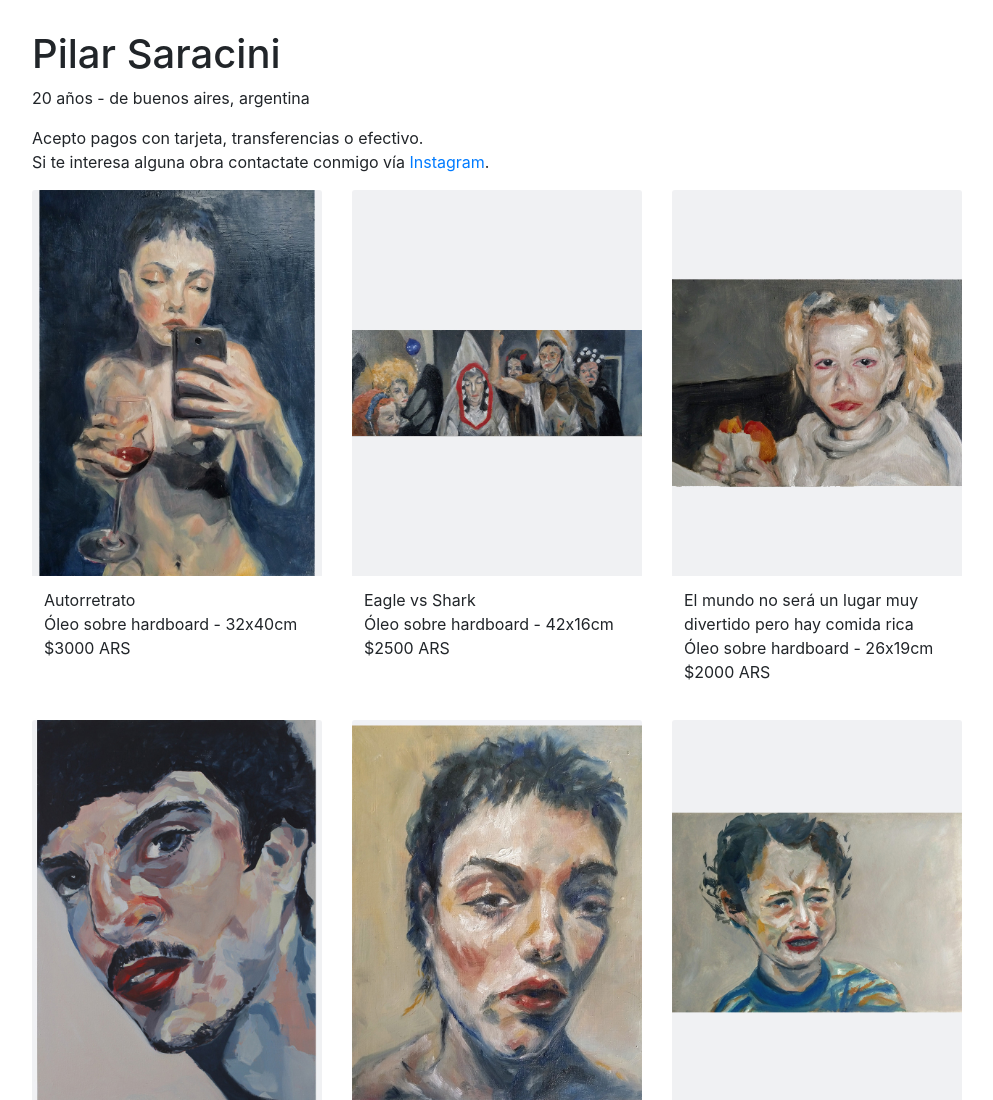
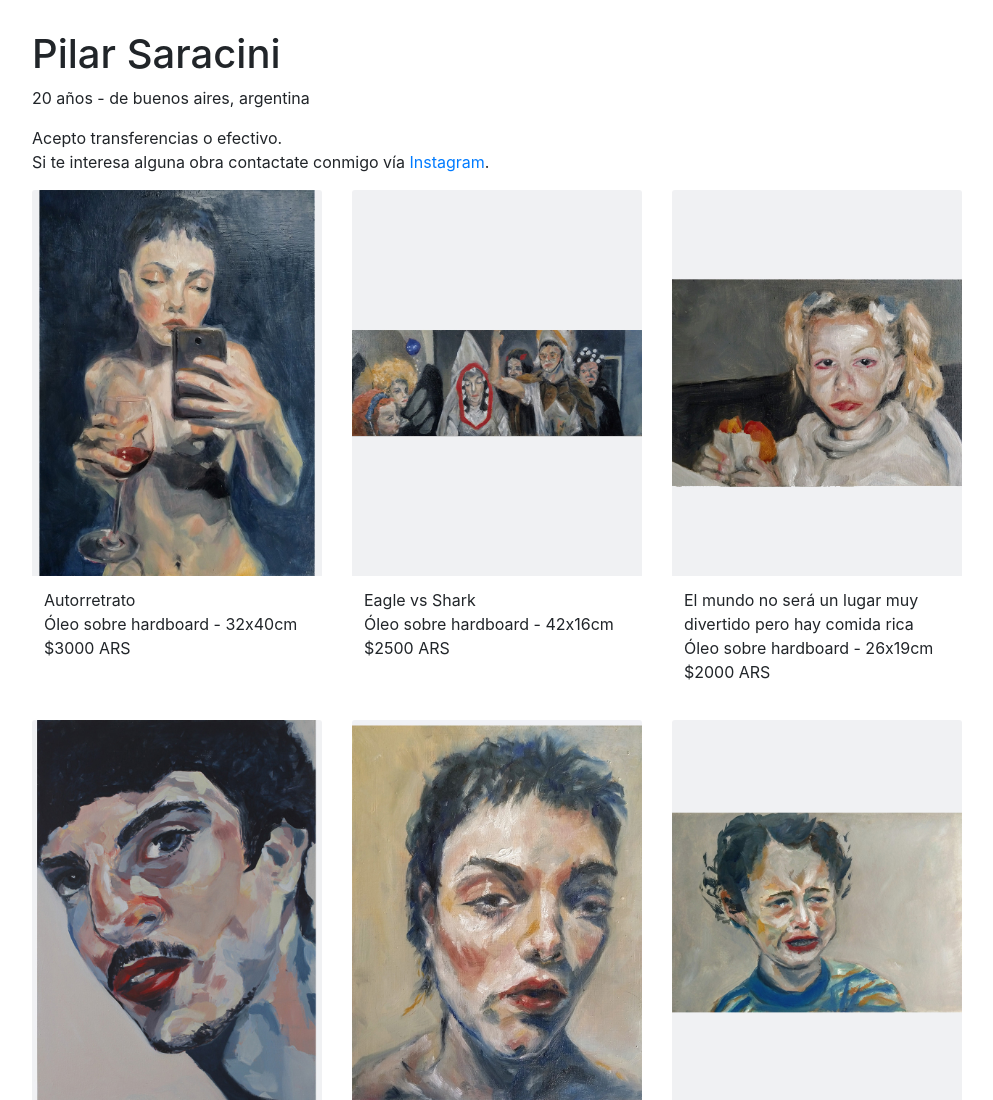
Before and after one commit to pilarsaracini/pilarsaracini.github.io, a website: page index.html in a window 1280 px wide. Shown: the top 1100 px of the page, without its empty margins (143-1136 px from the left). Drawn offline with Linux system fonts and the light colour scheme.

Commit message:
Update index.html

```diff
--- a/index.html
+++ b/index.html
@@ -28,7 +28,7 @@
 
       <h1 class="display-5">Pilar Saracini</h1>
 	  <p class="card-text">20 años - de buenos aires, argentina</p>
-      <p class="card-text">Acepto pagos con tarjeta, transferencias o  efectivo.<br>Si te interesa alguna obra contactate conmigo vía <a href="https://www.instagram.com/pilarsaracini/">Instagram</a>.</p>
+      <p class="card-text">Acepto transferencias o  efectivo.<br>Si te interesa alguna obra contactate conmigo vía <a href="https://www.instagram.com/pilarsaracini/">Instagram</a>.</p>
 
 
 
```
